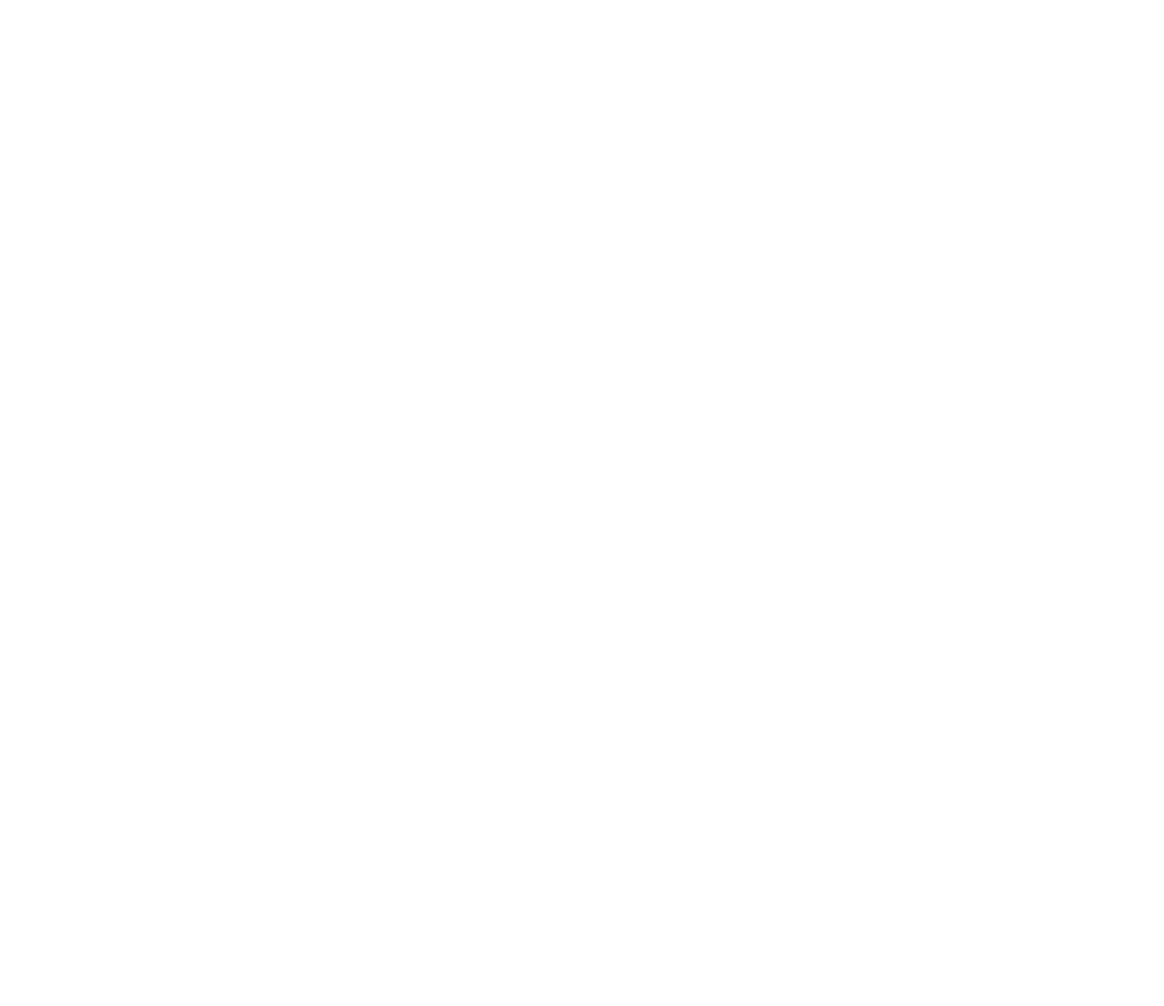
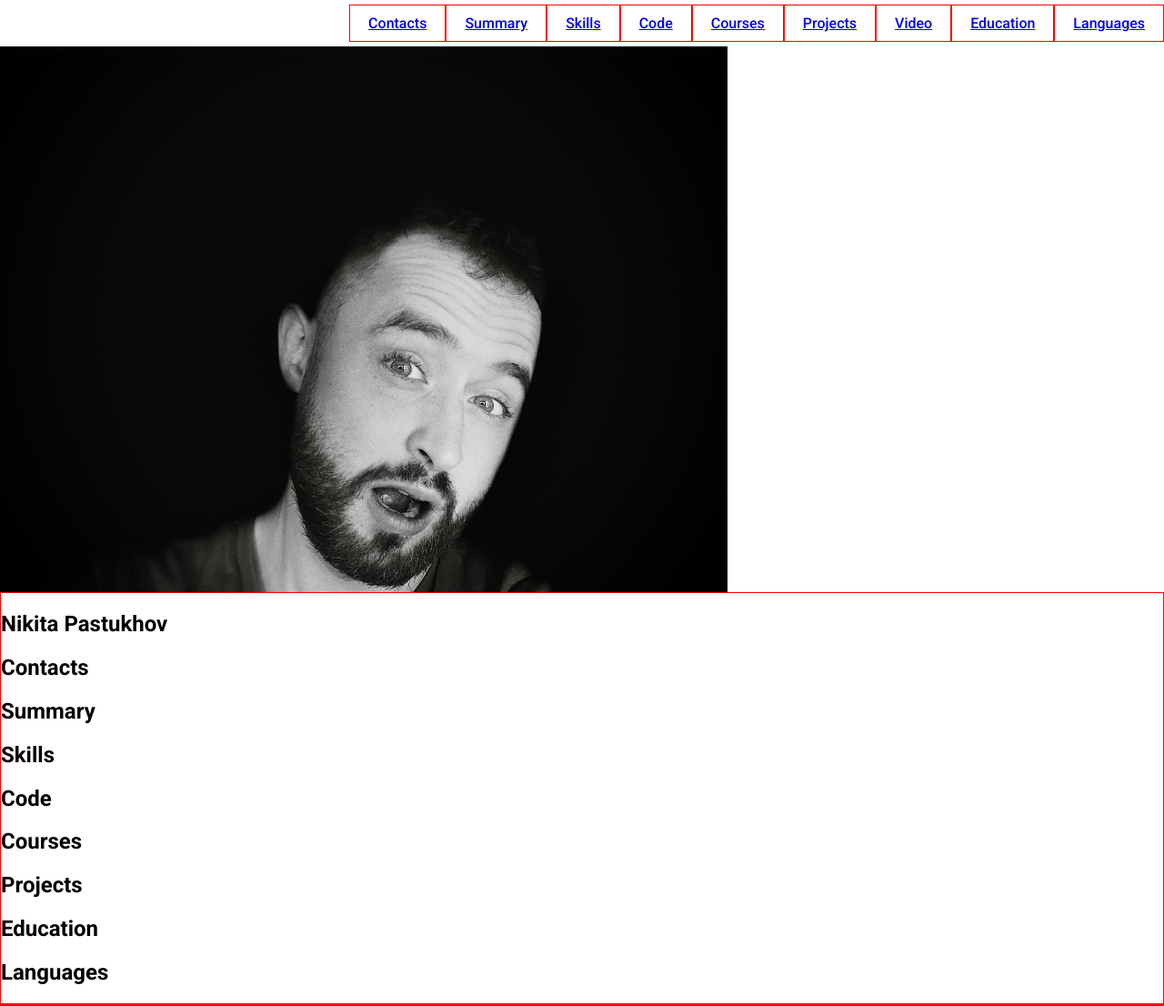
Before and after one commit to n1k2006/rsschool-cv, a plain HTML site: page index.html in a window 1280 px wide. Shown: the whole page at 91% size. Before the commit the page ends 800 px from the top, so only its background shows below. Drawn offline with Linux system fonts and the light colour scheme.

Commit message:
Init: start CV3

```diff
--- a/index.html
+++ b/index.html
@@ -4,9 +4,43 @@
     <meta charset="UTF-8">
     <meta http-equiv="X-UA-Compatible" content="IE=edge">
     <meta name="viewport" content="width=device-width, initial-scale=1.0">
-    <title>Document</title>
+    <link rel="preconnect" href="https://fonts.gstatic.com">
+<link href="https://fonts.googleapis.com/css2?family=Roboto:wght@100;300;500;700&display=swap" rel="stylesheet">
+    <nav class="nav">
+        <ul class="nav-list">
+            <li class="nav-item"><a href="#contacts" class="nav-link">Contacts</a></li>
+            <li class="nav-item"><a href="#summary" class="nav-link">Summary</a></li>
+            <li class="nav-item"><a href="#skills" class="nav-link">Skills</a></li>
+            <li class="nav-item"><a href="#code" class="nav-link">Code</a></li>
+            <li class="nav-item"><a href="#courses" class="nav-link">Courses</a></li>
+            <li class="nav-item"><a href="#projects" class="nav-link">Projects</a></li>
+            <li class="nav-item"><a href="#video" class="nav-link">Video</a></li>
+            <li class="nav-item"><a href="#education" class="nav-link">Education</a></li>
+            <li class="nav-item"><a href="#languages" class="nav-link">Languages</a></li>
+        </ul>
+    </nav>
+    <link rel="icon" href="./assets/img/favicon (1).ico" />
+    <title>cv</title>
+    <img class="img" width="1000px" height="1000px" src="./assets/img/IMG_0012.jpg" alt="my photo">
+    <link rel="stylesheet" href="style.css">
 </head>
-<body>
 
+<body class="body">
+ <header class="header">
+   <div class="container"></div></header>
+ <main class="main">
+     <div class="container"></div>
+        <section class="section" id="profile"><h1 class="section-title">Nikita Pastukhov</h1></section>
+        <section class="section" id="contacts"><h2 class="section-title">Contacts</h2></section>
+        <section class="section" id="summary"><h2 class="section-title">Summary</h2></section>
+        <section class="section" id="skills"><h2 class="section-title">Skills</h2></section>
+        <section class="section" id="code"><h2 class="section-title">Code</h2></section>
+        <section class="section" id="courses"><h2 class="section-title">Courses</h2></section>
+        <section class="section" id="projects"><h2 class="section-title">Projects</h2></section>
+        <section class="section" id="education"><h2 class="section-title">Education</h2></section>
+        <section class="section" id="languages"><h2 class="languages">Languages</h2></section>
+ <footer class="footer">
+     <div class="container"></div>
+ </footer>
 </body>
 </html>
--- a/style.css
+++ b/style.css
@@ -1,2 +1,39 @@
-a.{font-size: 100px;
-background-color: brown;}
+* {
+  box-sizing: border-box;}
+body {font-family: 'Roboto', sans-serif;}
+
+html {scroll-behavior: smooth;}
+
+html {
+  scroll-behavior: smooth;
+}
+.img {width: 800px;
+height: 600px;}
+.nav-list {list-style: none;
+  display: flex;
+justify-content: flex-end;
+align-items: center;
+list-style: none;}
+.nav-link {
+  transition: .3s;
+  padding: 10px 20px;
+border: 1px solid red;}
+.nav-link :hover {
+  cursor: pointer;
+ text-decoration: underline;
+}
+.container {
+  max-width: 1440px;
+  margin: 0 auto;
+}
+.body {display: flex;
+  flex-direction: column;
+  justify-content: space-between;
+  min-height: 100vh;
+margin: 0;
+padding: 0;
+}
+.section
+.header {border: 1px solid red;}
+.main {border: 1px solid red;}
+.footer {border: 1px solid red;font-size: 100px;}
```
Also changed, not shown: assets/img/IMG_0012.jpg (added), assets/img/favicon (1).ico (added), assets/img/favicon.ico (added).
